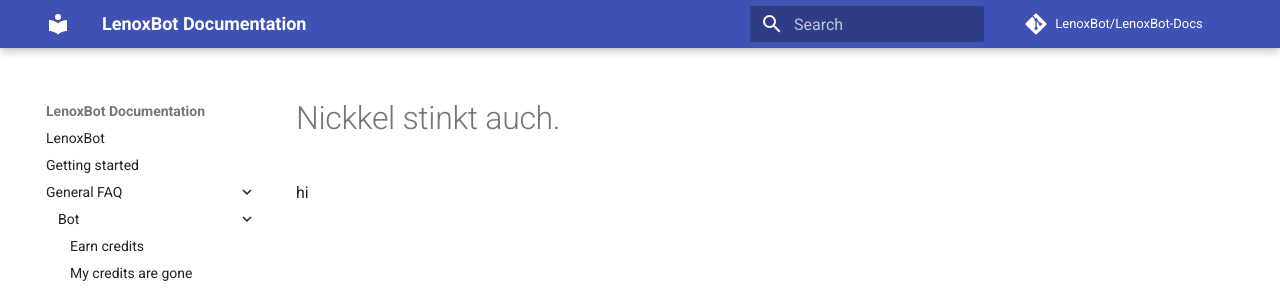
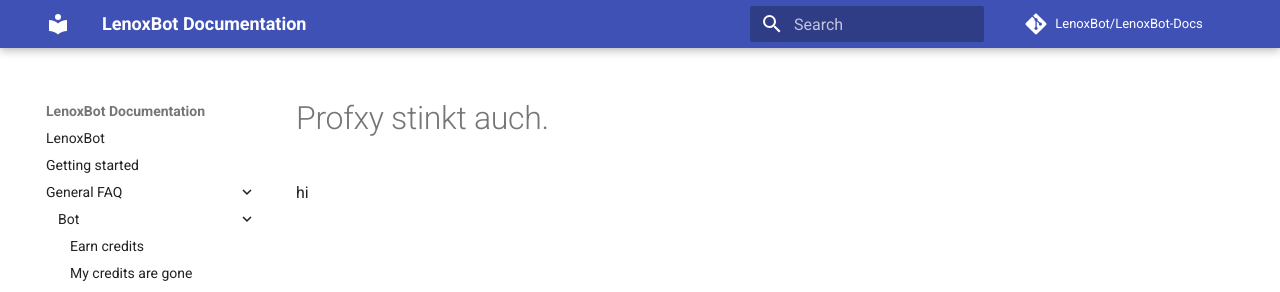
Before and after one commit to gillesheinesch/LenoxBot-Docs, an MkDocs documentation site: the page built from docs/General FAQ/Bot/test.md, in a window 1280 px wide. Shown: the top 292 px of the page. Built offline with MkDocs 1.6.1 and Material for MkDocs 9.7.7, drawn with Linux system fonts in a browser that asks for light colours; comment, search, counter and statistics services are not loaded.

Commit message:
Update test.md

```diff
--- a/docs/General FAQ/Bot/test.md
+++ b/docs/General FAQ/Bot/test.md
@@ -1,6 +1,6 @@
 title: test
 description: test
 
-# Nickkel stinkt auch.
+# Profxy stinkt auch.
 
 hi
```
